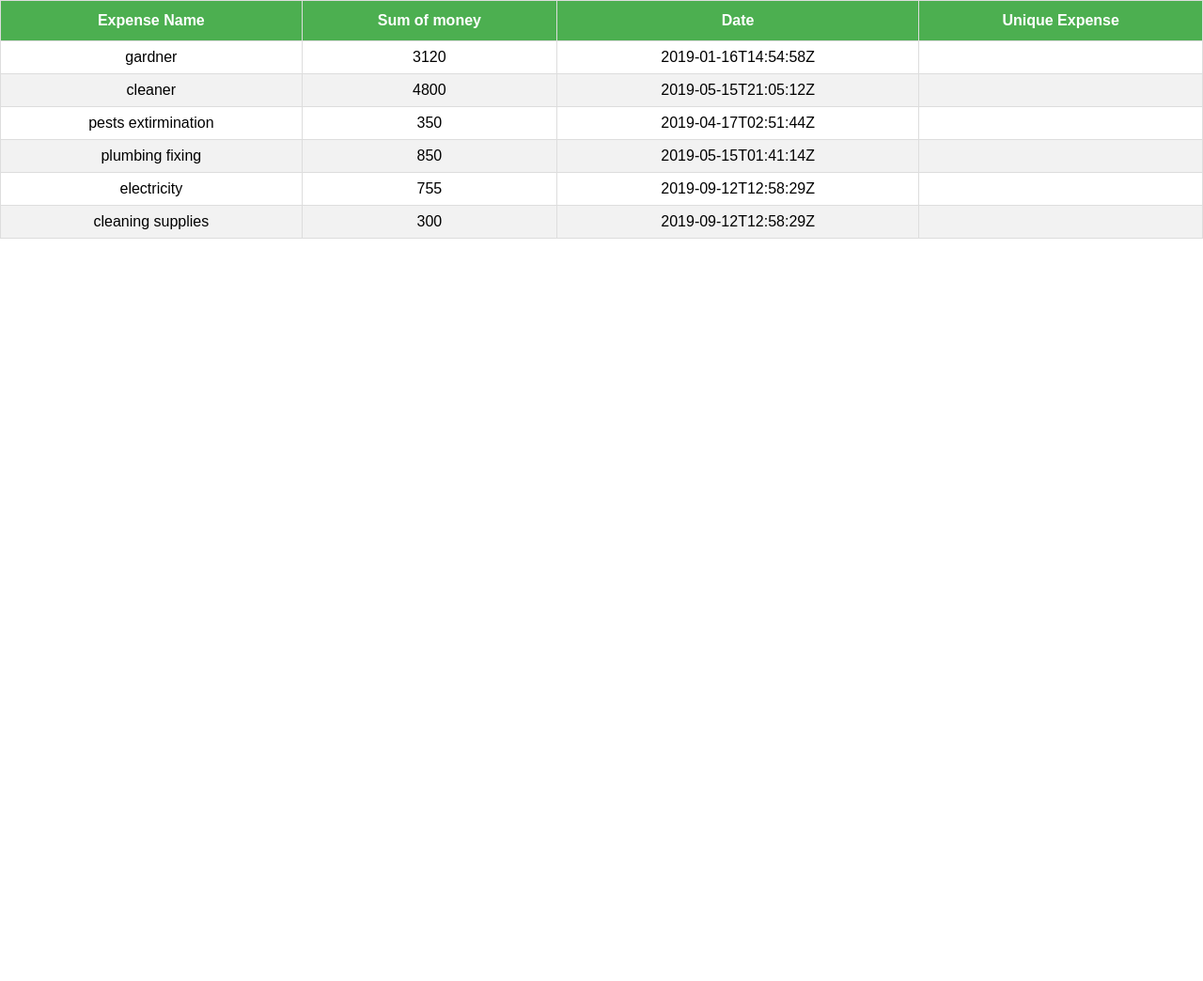
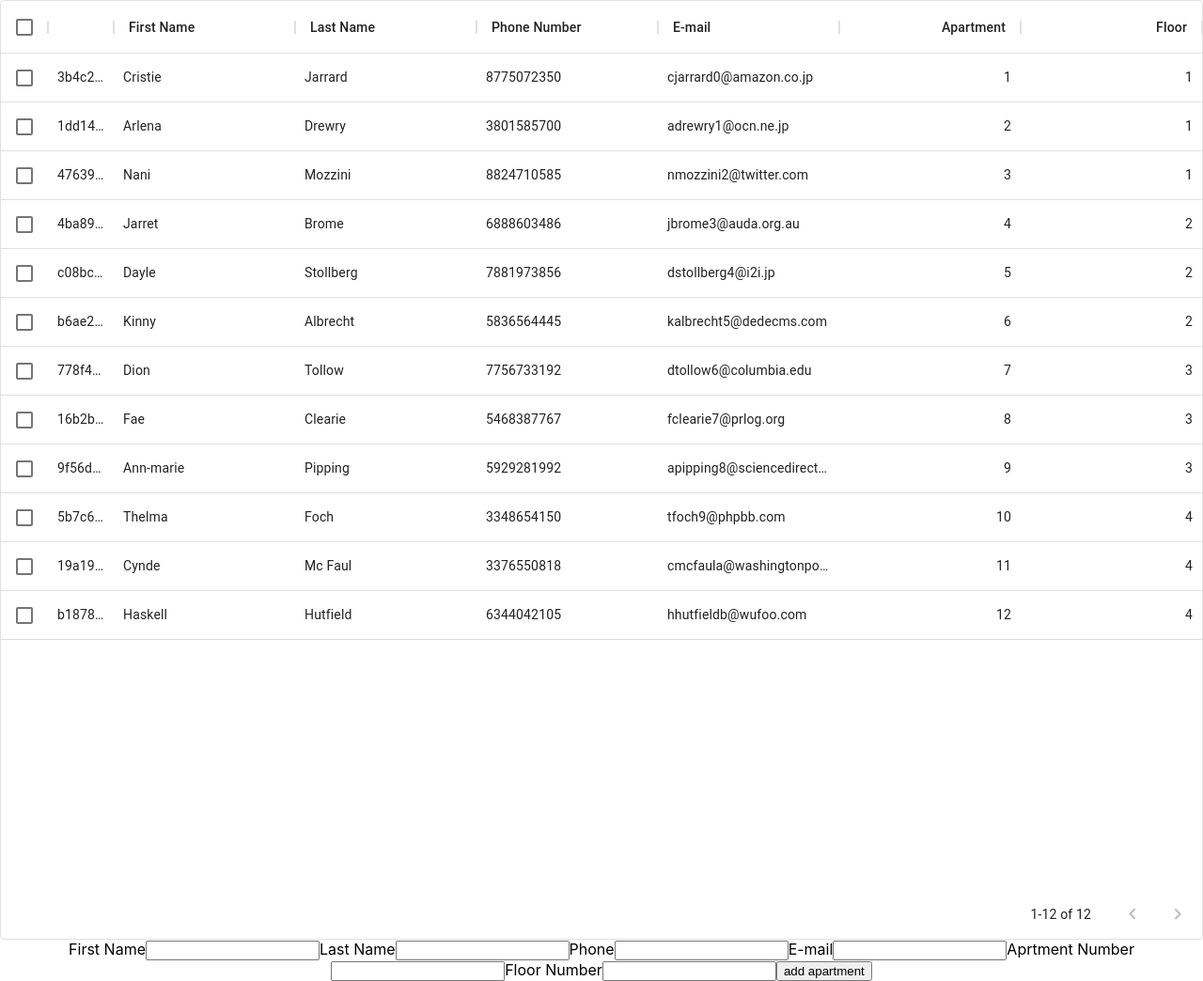
Before and after one commit to SivanYad/building-committee, a React (Create React App) app: page / in a window 1280 px wide. Shown: the whole page at 94% size. Before the commit the page ends 800 px from the top, so only its background shows below. Built offline with nearby package versions, Linux system fonts and the light colour scheme.

Commit message:
started apartment fom

```diff
--- a/package.json
+++ b/package.json
@@ -3,13 +3,15 @@
   "version": "0.1.0",
   "private": true,
   "dependencies": {
+    "@material-ui/core": "^4.11.2",
+    "@material-ui/data-grid": "^4.0.0-alpha.12",
     "@testing-library/jest-dom": "^5.11.6",
     "@testing-library/react": "^11.2.2",
     "@testing-library/user-event": "^12.2.2",
     "react": "^17.0.1",
     "react-dom": "^17.0.1",
     "react-scripts": "4.0.1",
-    "react-table": "^7.6.2",
+    "uuid": "^8.3.2",
     "web-vitals": "^0.2.4"
   },
   "scripts": {
--- a/src/App.js
+++ b/src/App.js
@@ -1,12 +1,14 @@
 import React from 'react';
-import { BasicExpenses } from './expenses/BasicExpenses';
+import { ApartmentsGrid } from './apartments/ApartmentsGrid';
+
 import './App.css';
 
 
 function App() {
   return (
+
     <div className="App">
-      <BasicExpenses />
+      <ApartmentsGrid />
     </div>
   );
 }
--- /dev/null
+++ b/src/apartments/ApartmentsGrid.js
@@ -0,0 +1,39 @@
+import React, { useState } from 'react';
+import { DataGrid } from '@material-ui/data-grid';
+import data from './aparments.json';
+import NewApartmentForm from './NewApartmentForm';
+
+const columns = [
+    { field: 'id', headerName: 'ID', width: 70 },
+    { field: 'first_name', headerName: 'First Name', flex: 1 },
+    { field: 'last_name', headerName: 'Last Name', flex: 1 },
+    { field: 'phone', headerName: 'Phone Number', flex: 1  },
+    { field: 'email', headerName: 'E-mail', flex: 1 },
+    { field: 'aparment_num', headerName: 'Apartment', flex: 1, type: 'number' },
+    { field: 'floor_num', headerName: 'Floor', flex: 1, type: 'number' }
+];
+
+export const ApartmentsGrid = () => {
+
+    const [selectedRow, setSelectedRow] = useState([]);
+
+    const [apartments, setApartments] = useState(data)
+
+    const addApartment = (apartment) => {
+        setApartments([...apartments, apartment]);
+    }
+
+    return (
+        <div style={{ height: 1000, width: '100%' }} >
+            <DataGrid
+                rows={apartments}
+                columns={columns}
+                pageSize={12}
+                checkboxSelection
+                //contain only rowID's
+                onSelectionChange={(newSelection => {console.log(newSelection)})}
+            />
+            <NewApartmentForm addApartment={addApartment} />
+        </div>
+    )
+}
--- /dev/null
+++ b/src/apartments/NewApartmentForm.js
@@ -0,0 +1,38 @@
+import React, { useState } from 'react';
+import useForm from '../hooks/useForm';
+
+const NewApartmentForm = ({addApartment}) => {
+
+
+    const handleSubmit = (e) => {
+        e.preventDefault();
+
+    }
+
+    return (
+        <form>
+            <label for="first_name">First Name</label>
+            <input type="text" name="first_name" required />
+
+            <label for="last_name">Last Name</label>
+            <input type="text" name="last_name" required />
+
+            <label for="phone">Phone</label>
+            <input type="text" name="phone" required />
+
+            <label for="email">E-mail</label>
+            <input type="email" name="email" required />
+
+            <label for="aparment_num">Aprtment Number</label>
+            <input type="number" name="aparment_num" required />
+
+            <label for="floor_num">Floor Number</label>
+            <input type="number" name="floor_num" required />
+
+            <input type="submit" value="add apartment" />
+        </form>
+
+    )
+}
+
+export default NewApartmentForm
--- /dev/null
+++ b/src/apartments/aparments.json
@@ -0,0 +1,12 @@
+[{"id":"3b4c2dad-cb9c-45b7-b58a-4a85135b9c31","first_name":"Cristie","last_name":"Jarrard","phone":"8775072350","email":"cjarrard0@amazon.co.jp","aparment_num":1,"floor_num":1},
+{"id":"1dd1472b-2790-4a1e-9ee8-8fbbab1c14bc","first_name":"Arlena","last_name":"Drewry","phone":"3801585700","email":"adrewry1@ocn.ne.jp","aparment_num":2,"floor_num":1},
+{"id":"476393f3-2557-4c0c-8e86-6fddb2c6af1e","first_name":"Nani","last_name":"Mozzini","phone":"8824710585","email":"nmozzini2@twitter.com","aparment_num":3,"floor_num":1},
+{"id":"4ba89932-e4ac-4e58-ad89-20b7d282d548","first_name":"Jarret","last_name":"Brome","phone":"6888603486","email":"jbrome3@auda.org.au","aparment_num":4,"floor_num":2},
+{"id":"c08bcd47-687a-4033-a1f4-983cd20edf8b","first_name":"Dayle","last_name":"Stollberg","phone":"7881973856","email":"dstollberg4@i2i.jp","aparment_num":5,"floor_num":2},
+{"id":"b6ae25a0-3d45-41c9-b79f-f2de3b1aa49d","first_name":"Kinny","last_name":"Albrecht","phone":"5836564445","email":"kalbrecht5@dedecms.com","aparment_num":6,"floor_num":2},
+{"id":"778f4d45-ca12-476a-a873-96ad1c09d0b2","first_name":"Dion","last_name":"Tollow","phone":"7756733192","email":"dtollow6@columbia.edu","aparment_num":7,"floor_num":3},
+{"id":"16b2b0d7-79f1-43ff-9f06-f8644e2a5301","first_name":"Fae","last_name":"Clearie","phone":"5468387767","email":"fclearie7@prlog.org","aparment_num":8,"floor_num":3},
+{"id":"9f56d014-fab2-4f04-ae63-d4df9c4a64b0","first_name":"Ann-marie","last_name":"Pipping","phone":"5929281992","email":"apipping8@sciencedirect.com","aparment_num":9,"floor_num":3},
+{"id":"5b7c68bd-ebee-4575-98df-eb381b716bbb","first_name":"Thelma","last_name":"Foch","phone":"3348654150","email":"tfoch9@phpbb.com","aparment_num":10,"floor_num":4},
+{"id":"19a19026-4ec4-4892-bdf4-8f7e01ecf12a","first_name":"Cynde","last_name":"Mc Faul","phone":"3376550818","email":"cmcfaula@washingtonpost.com","aparment_num":11,"floor_num":4},
+{"id":"b1878f10-d00d-42d4-a59b-0375e13211fb","first_name":"Haskell","last_name":"Hutfield","phone":"6344042105","email":"hhutfieldb@wufoo.com","aparment_num":12,"floor_num":4}]
--- a/src/expenses/table.css
+++ /dev/null
@@ -1,26 +0,0 @@
-table {
-    font-family: Arial, Helvetica, sans-serif;
-    border-collapse: collapse;
-    width: 100%;
-}
-
-table td, table th {
-    border: 1px solid #ddd;
-    padding: 8px;
-}
-
-table tr:nth-child(even) {
-    background-color: #f2f2f2;
-}
-
-table tr:hover {
-    background-color: #ddd;
-}
-
-table th, tfoot td {
-    padding-top: 12px;
-    padding-bottom: 12px;
-    text-align: center;
-    background-color: #4CAF50;
-    color: white;
-}
--- /dev/null
+++ b/src/hooks/useForm.js
@@ -0,0 +1,25 @@
+import { useState, useEffect } from 'react';
+
+const useForm = () => {
+
+    const [values, setValues] = useState({
+        first_name: '',
+        last_name: '',
+        phone: '',
+        email: '',
+        aparment_num: 0,
+        floor_num: 0
+    });
+
+    const handleChange = (e) => {
+        const { name, value } = e.target;
+        setValues({
+            ...values,
+            [name]:value
+        });
+    }
+
+    return { handleChagne }
+}
+
+export default useForm;
```
Also changed, not shown: src/old/BasicExpenses.js (renamed from src/expenses/BasicExpenses.js), src/old/data.json (renamed from src/data.json), src/old/expensesColumns.js (renamed from src/expenses/expensesColumns.js), 2 other files (tests, documents, lock files or other folders).
